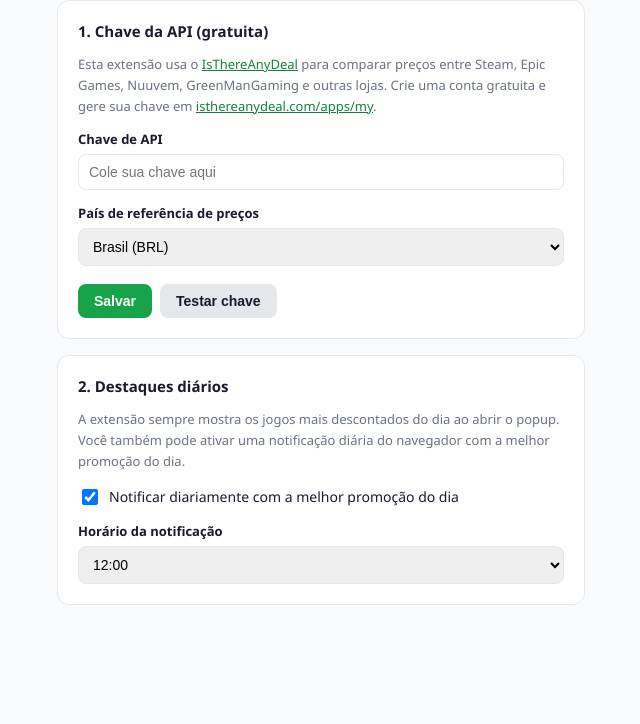
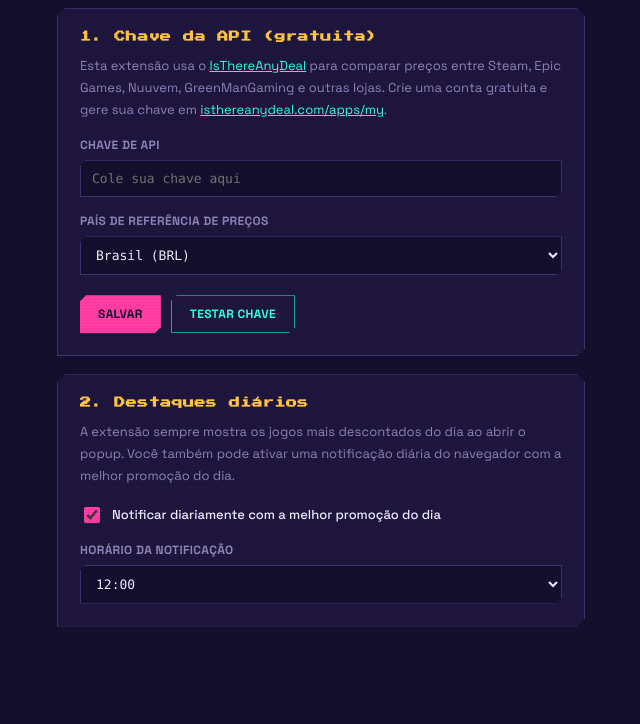
Before and after one commit to PedroRagazzo/promo-games-extensao, a browser extension: page options/options.html in a window 1280 px wide. Shown: the part 76-800 px from the top of the page, without its empty margins (319-959 px from the left). Drawn offline with Linux system fonts and the light colour scheme.

Commit message:
Reformula visual com tema "fliperama retrô"
Substitui o visual genérico (cartão branco + verde) por uma identidade
própria: fundo roxo quase-preto, painéis com cantos chanfrados, logotipo
em fonte pixelada (Press Start 2P) e três acentos neon com significado
(ciano = preço/ação, magenta = desconto, âmbar = loja oficial). Fontes
auto-hospedadas em fonts/, tokens compartilhados em shared/theme.css,
e novo ícone da extensão em pixel art.

Co-Authored-By: Claude Sonnet 5 <noreply@anthropic.com>

```diff
--- a/options/options.css
+++ b/options/options.css
@@ -1,149 +1,162 @@
-:root {
-  color-scheme: light;
-  --bg: #f9fafb;
-  --card-bg: #ffffff;
-  --text: #1a1a2e;
-  --muted: #6b7280;
-  --border: #e5e7eb;
-  --accent: #16a34a;
-  --accent-dark: #15803d;
-  font-family: "Segoe UI", system-ui, -apple-system, sans-serif;
-}
-
-* {
-  box-sizing: border-box;
-}
-
-body {
-  margin: 0;
-  background: var(--bg);
-  color: var(--text);
-}
+@import url("../shared/theme.css");
 
 main {
   max-width: 560px;
   margin: 0 auto;
-  padding: 24px 16px 60px;
+  padding: 28px 16px 60px;
+  position: relative;
+  z-index: 1;
 }
 
 header {
   display: flex;
   align-items: center;
-  gap: 10px;
-  margin-bottom: 20px;
+  gap: 12px;
+  margin-bottom: 24px;
+}
+
+header img {
+  image-rendering: pixelated;
 }
 
 header h1 {
-  font-size: 20px;
+  font-family: var(--font-display);
+  font-size: 14px;
+  letter-spacing: 0.03em;
+  text-transform: uppercase;
   margin: 0;
+  color: var(--neon-cyan);
+  text-shadow: 2px 2px 0 var(--neon-magenta-dim);
 }
 
 .card {
-  background: var(--card-bg);
+  background: var(--bg-panel);
   border: 1px solid var(--border);
-  border-radius: 12px;
-  padding: 20px;
+  padding: 22px;
+  clip-path: polygon(var(--chamfer) 0, calc(100% - var(--chamfer)) 0, 100% var(--chamfer), 100% calc(100% - var(--chamfer)), calc(100% - var(--chamfer)) 100%, var(--chamfer) 100%, 0 100%, 0 var(--chamfer));
 }
 
 .card + .card {
+  margin-top: 18px;
+}
+
+.card h2 {
+  font-family: var(--font-display);
+  font-size: 11px;
+  letter-spacing: 0.04em;
+  margin-top: 0;
+  color: var(--coin-amber);
+}
+
+.card p {
+  color: var(--muted);
+  line-height: 1.7;
+  font-size: 13px;
+}
+
+.card a {
+  color: var(--neon-cyan);
+}
+
+label {
+  display: block;
+  font-weight: 600;
+  font-size: 12px;
+  text-transform: uppercase;
+  letter-spacing: 0.03em;
+  color: var(--muted);
+  margin: 16px 0 7px;
+}
+
+input[type="text"],
+select {
+  width: 100%;
+  padding: 10px 11px;
+  background: var(--bg-deep);
+  border: 1px solid var(--border);
+  color: var(--ink);
+  font-family: var(--font-mono);
+  font-size: 13px;
+  clip-path: polygon(6px 0, 100% 0, 100% calc(100% - 6px), calc(100% - 6px) 100%, 0 100%, 0 6px);
+}
+
+input[type="text"]:focus,
+select:focus {
+  outline: none;
+  border-color: var(--neon-cyan);
+  box-shadow: 0 0 0 1px var(--neon-cyan);
+}
+
+.actions {
+  display: flex;
+  gap: 10px;
+  margin-top: 20px;
+}
+
+.primary-btn,
+.secondary-btn {
+  border: none;
+  padding: 10px 18px;
+  font-family: var(--font-body);
+  font-weight: 700;
+  font-size: 12px;
+  text-transform: uppercase;
+  letter-spacing: 0.03em;
+  cursor: pointer;
+  clip-path: polygon(6px 0, 100% 0, 100% calc(100% - 6px), calc(100% - 6px) 100%, 0 100%, 0 6px);
+  transition: transform 0.08s ease;
+}
+
+.primary-btn {
+  background: var(--neon-magenta);
+  color: var(--bg-deep);
+  box-shadow: 0 3px 0 var(--neon-magenta-dim);
+}
+
+.primary-btn:active {
+  transform: translateY(3px);
+  box-shadow: 0 0 0 var(--neon-magenta-dim);
+}
+
+.secondary-btn {
+  background: transparent;
+  color: var(--neon-cyan);
+  border: 1px solid var(--neon-cyan-dim);
+}
+
+.secondary-btn:hover {
+  background: rgba(51, 255, 224, 0.08);
+}
+
+.feedback {
   margin-top: 16px;
+  padding: 10px 12px;
+  background: rgba(51, 255, 224, 0.08);
+  border: 1px solid var(--neon-cyan-dim);
+  color: var(--neon-cyan);
+  font-size: 12px;
+}
+
+.feedback.error {
+  background: #2e1236;
+  border-color: var(--neon-magenta-dim);
+  color: var(--neon-magenta);
 }
 
 .checkbox-label {
   display: flex;
   align-items: center;
-  gap: 8px;
+  gap: 9px;
   font-weight: 500;
-  font-size: 14px;
-  margin: 14px 0 6px;
+  font-size: 13px;
+  color: var(--ink);
+  text-transform: none;
+  letter-spacing: normal;
+  margin: 16px 0 8px;
 }
 
 .checkbox-label input {
   width: 16px;
   height: 16px;
+  accent-color: var(--neon-magenta);
 }
-
-.card h2 {
-  font-size: 15px;
-  margin-top: 0;
-}
-
-.card p {
-  color: var(--muted);
-  line-height: 1.6;
-  font-size: 13px;
-}
-
-.card a {
-  color: var(--accent-dark);
-}
-
-label {
-  display: block;
-  font-weight: 600;
-  font-size: 13px;
-  margin: 14px 0 6px;
-}
-
-input[type="text"],
-select {
-  width: 100%;
-  padding: 9px 10px;
-  border: 1px solid var(--border);
-  border-radius: 8px;
-  font-size: 14px;
-}
-
-input[type="text"]:focus,
-select:focus {
-  outline: 2px solid var(--accent);
-  outline-offset: -1px;
-}
-
-.actions {
-  display: flex;
-  gap: 8px;
-  margin-top: 18px;
-}
-
-.primary-btn,
-.secondary-btn {
-  border: none;
-  padding: 9px 16px;
-  border-radius: 8px;
-  font-weight: 600;
-  cursor: pointer;
-  font-size: 14px;
-}
-
-.primary-btn {
-  background: var(--accent);
-  color: white;
-}
-
-.primary-btn:hover {
-  background: var(--accent-dark);
-}
-
-.secondary-btn {
-  background: var(--border);
-  color: var(--text);
-}
-
-.secondary-btn:hover {
-  background: #d1d5db;
-}
-
-.feedback {
-  margin-top: 14px;
-  padding: 10px;
-  border-radius: 8px;
-  background: #f0fdf4;
-  color: var(--accent-dark);
-  font-size: 13px;
-}
-
-.feedback.error {
-  background: #fee2e2;
-  color: #dc2626;
-}
--- a/popup/popup.css
+++ b/popup/popup.css
@@ -1,154 +1,186 @@
-:root {
-  color-scheme: light;
-  --bg: #ffffff;
-  --text: #1a1a2e;
-  --muted: #6b7280;
-  --border: #e5e7eb;
-  --accent: #16a34a;
-  --accent-dark: #15803d;
-  --danger: #dc2626;
-  --chip-bg: #f3f4f6;
-  --official-bg: #dbeafe;
-  --official-text: #1d4ed8;
-  --third-party-bg: #fef3c7;
-  --third-party-text: #92400e;
-  font-family: "Segoe UI", system-ui, -apple-system, sans-serif;
-}
-
-* {
-  box-sizing: border-box;
-}
+@import url("../shared/theme.css");
 
 body {
-  width: 360px;
-  margin: 0;
-  background: var(--bg);
-  color: var(--text);
-  font-size: 14px;
+  width: 380px;
+  font-size: 13px;
+  line-height: 1.5;
 }
 
 .app-header {
   display: flex;
   align-items: center;
-  gap: 8px;
-  padding: 10px 12px;
-  border-bottom: 1px solid var(--border);
+  gap: 10px;
+  padding: 12px 14px;
+  border-bottom: 2px solid var(--border);
+  background: var(--bg-panel);
+  position: relative;
+  z-index: 1;
+}
+
+.app-header img {
+  image-rendering: pixelated;
 }
 
 .app-header h1 {
-  font-size: 15px;
+  font-family: var(--font-display);
+  font-size: 11px;
+  letter-spacing: 0.04em;
+  text-transform: uppercase;
   margin: 0;
   flex: 1;
+  color: var(--neon-cyan);
+  text-shadow: 2px 2px 0 var(--neon-magenta-dim);
 }
 
 .icon-btn {
   background: none;
-  border: none;
-  font-size: 16px;
+  border: 1px solid var(--border);
+  color: var(--muted);
+  font-size: 14px;
   cursor: pointer;
-  color: var(--muted);
-  padding: 4px;
-  border-radius: 6px;
+  padding: 5px 7px;
+  clip-path: polygon(4px 0, 100% 0, 100% calc(100% - 4px), calc(100% - 4px) 100%, 0 100%, 0 4px);
 }
 
 .icon-btn:hover {
-  background: var(--chip-bg);
+  border-color: var(--neon-cyan-dim);
+  color: var(--neon-cyan);
 }
 
 #app {
-  padding: 12px;
+  padding: 14px;
   min-height: 160px;
   max-height: 480px;
   overflow-y: auto;
+  position: relative;
+  z-index: 1;
+}
+
+#app::-webkit-scrollbar {
+  width: 8px;
+}
+#app::-webkit-scrollbar-track {
+  background: var(--bg-deep);
+}
+#app::-webkit-scrollbar-thumb {
+  background: var(--border);
 }
 
 .state-view p {
   color: var(--muted);
-  line-height: 1.5;
+  line-height: 1.6;
 }
 
 .search-form {
   display: flex;
-  gap: 6px;
-  margin-bottom: 10px;
+  gap: 8px;
+  margin-bottom: 16px;
 }
 
 #searchInput {
   flex: 1;
-  padding: 8px 10px;
+  padding: 9px 10px;
+  background: var(--bg-deep);
   border: 1px solid var(--border);
-  border-radius: 8px;
-  font-size: 14px;
+  color: var(--ink);
+  font-family: var(--font-mono);
+  font-size: 13px;
+  clip-path: polygon(6px 0, 100% 0, 100% calc(100% - 6px), calc(100% - 6px) 100%, 0 100%, 0 6px);
+}
+
+#searchInput::placeholder {
+  color: var(--muted);
 }
 
 #searchInput:focus {
-  outline: 2px solid var(--accent);
-  outline-offset: -1px;
+  outline: none;
+  border-color: var(--neon-cyan);
+  box-shadow: 0 0 0 1px var(--neon-cyan);
 }
 
 .primary-btn {
-  background: var(--accent);
-  color: white;
+  background: var(--neon-magenta);
+  color: var(--bg-deep);
   border: none;
-  padding: 8px 14px;
-  border-radius: 8px;
-  font-weight: 600;
+  padding: 9px 16px;
+  font-family: var(--font-body);
+  font-weight: 700;
+  font-size: 12px;
+  text-transform: uppercase;
+  letter-spacing: 0.03em;
   cursor: pointer;
+  clip-path: polygon(6px 0, 100% 0, 100% calc(100% - 6px), calc(100% - 6px) 100%, 0 100%, 0 6px);
+  box-shadow: 0 3px 0 var(--neon-magenta-dim);
+  transition: transform 0.08s ease, box-shadow 0.08s ease;
 }
 
 .primary-btn:hover {
-  background: var(--accent-dark);
+  filter: brightness(1.08);
+}
+
+.primary-btn:active {
+  transform: translateY(3px);
+  box-shadow: 0 0 0 var(--neon-magenta-dim);
 }
 
 .primary-btn:disabled {
-  opacity: 0.6;
+  opacity: 0.5;
   cursor: default;
+  box-shadow: 0 3px 0 var(--neon-magenta-dim);
+  transform: none;
 }
 
 .link-btn {
   background: none;
   border: none;
-  color: var(--accent-dark);
+  color: var(--neon-cyan);
   font-weight: 600;
   cursor: pointer;
   padding: 4px 0;
-  margin-bottom: 8px;
-  font-size: 13px;
+  font-size: 12px;
+  font-family: var(--font-body);
+}
+
+.link-btn:hover {
+  text-decoration: underline;
 }
 
 .status-msg {
-  padding: 10px;
-  border-radius: 8px;
-  background: var(--chip-bg);
+  padding: 10px 12px;
+  background: var(--bg-panel);
+  border: 1px solid var(--border);
   color: var(--muted);
   margin-bottom: 10px;
-  line-height: 1.4;
+  line-height: 1.5;
+  font-size: 12px;
 }
 
 .status-msg.error {
-  background: #fee2e2;
-  color: var(--danger);
+  background: #2e1236;
+  border-color: var(--neon-magenta-dim);
+  color: var(--neon-magenta);
 }
 
 .results-header {
   display: flex;
   align-items: center;
   gap: 8px;
-  margin-bottom: 8px;
+  margin-bottom: 10px;
 }
 
 .results-header h2 {
-  font-size: 13px;
+  font-family: var(--font-display);
+  font-size: 9px;
+  letter-spacing: 0.06em;
   margin: 0;
   flex: 1;
-  color: var(--muted);
+  color: var(--coin-amber);
   text-transform: uppercase;
-  letter-spacing: 0.03em;
 }
 
 .results-header .link-btn {
   margin: 0;
-  font-size: 12px;
+  font-size: 11px;
 }
 
 .highlight-title-row {
@@ -163,11 +195,16 @@ body {
   text-align: left;
   font: inherit;
   color: inherit;
-  margin-bottom: 6px;
+  margin-bottom: 8px;
 }
 
 .highlight-title-row .result-title {
-  font-weight: 600;
+  font-weight: 700;
+  color: var(--ink);
+}
+
+.highlight-title-row:hover .result-title {
+  color: var(--neon-cyan);
 }
 
 .results-list,
@@ -177,36 +214,37 @@ body {
   padding: 0;
   display: flex;
   flex-direction: column;
-  gap: 8px;
+  gap: 10px;
 }
 
 .result-item {
   display: flex;
   align-items: center;
   gap: 10px;
-  padding: 8px;
+  padding: 9px 10px;
   border: 1px solid var(--border);
-  border-radius: 8px;
+  background: var(--bg-panel);
   cursor: pointer;
-  background: none;
   width: 100%;
   text-align: left;
-  font-size: 14px;
-  color: var(--text);
+  font-family: var(--font-body);
+  font-size: 13px;
+  color: var(--ink);
+  clip-path: polygon(6px 0, 100% 0, 100% calc(100% - 6px), calc(100% - 6px) 100%, 0 100%, 0 6px);
 }
 
 .result-item:hover {
-  border-color: var(--accent);
-  background: #f0fdf4;
+  border-color: var(--neon-cyan-dim);
+  background: var(--bg-panel-raised);
 }
 
 .result-thumb {
   width: 32px;
   height: 32px;
-  border-radius: 6px;
   object-fit: cover;
-  background: var(--chip-bg);
+  background: var(--bg-deep);
   flex-shrink: 0;
+  image-rendering: pixelated;
 }
 
 .result-title {
@@ -217,11 +255,11 @@ body {
 }
 
 .result-type-tag {
-  font-size: 11px;
+  font-size: 9px;
+  font-family: var(--font-display);
   color: var(--muted);
-  background: var(--chip-bg);
-  padding: 2px 6px;
-  border-radius: 999px;
+  border: 1px solid var(--border);
+  padding: 3px 5px;
   flex-shrink: 0;
 }
 
@@ -229,66 +267,89 @@ body {
   display: flex;
   align-items: center;
   gap: 10px;
-  margin-bottom: 10px;
+  margin-bottom: 14px;
 }
 
 .game-header img {
-  width: 56px;
-  height: 56px;
-  border-radius: 8px;
+  width: 52px;
+  height: 52px;
   object-fit: cover;
-  background: var(--chip-bg);
+  background: var(--bg-panel);
+  image-rendering: pixelated;
 }
 
 .game-header h2 {
-  font-size: 15px;
+  font-size: 14px;
+  font-weight: 700;
   margin: 0;
+  color: var(--ink);
 }
 
 .deal-item {
+  padding: 11px 12px;
+  clip-path: polygon(var(--chamfer-sm) 0, calc(100% - var(--chamfer-sm)) 0, 100% var(--chamfer-sm), 100% calc(100% - var(--chamfer-sm)), calc(100% - var(--chamfer-sm)) 100%, var(--chamfer-sm) 100%, 0 100%, 0 var(--chamfer-sm));
+  background: var(--bg-panel);
   border: 1px solid var(--border);
-  border-radius: 10px;
-  padding: 10px;
 }
 
 .deal-item.best {
-  border-color: var(--accent);
-  background: #f0fdf4;
+  border-color: var(--neon-cyan);
+  box-shadow: 0 0 0 1px var(--neon-cyan-dim);
 }
 
 .deal-top-row {
   display: flex;
   align-items: center;
   gap: 6px;
-  margin-bottom: 4px;
+  margin-bottom: 6px;
 }
 
 .deal-shop-name {
-  font-weight: 600;
+  font-weight: 700;
   flex: 1;
+  color: var(--ink);
 }
 
 .badge {
-  font-size: 10px;
+  font-size: 9px;
   font-weight: 700;
-  padding: 2px 6px;
-  border-radius: 999px;
+  padding: 3px 6px;
   text-transform: uppercase;
+  letter-spacing: 0.02em;
+  border: 1px solid transparent;
 }
 
 .badge.official {
-  background: var(--official-bg);
-  color: var(--official-text);
+  border-color: var(--coin-amber-dim);
+  color: var(--coin-amber);
+  background: rgba(255, 197, 66, 0.08);
+}
+
+.badge.official::before {
+  content: "● ";
 }
 
 .badge.third-party {
-  background: var(--third-party-bg);
-  color: var(--third-party-text);
+  border-color: var(--neon-cyan-dim);
+  color: var(--neon-cyan);
+  background: rgba(51, 255, 224, 0.06);
 }
 
 .badge.best-price {
-  background: var(--accent);
-  color: white;
+  background: var(--neon-magenta);
+  color: var(--bg-deep);
+  transform: skewX(-8deg);
+  box-shadow: 0 0 8px rgba(255, 62, 165, 0.6);
+  animation: pulse-glow 1.8s ease-in-out infinite;
+}
+
+@keyframes pulse-glow {
+  0%, 100% {
+    box-shadow: 0 0 6px rgba(255, 62, 165, 0.45);
+  }
+  50% {
+    box-shadow: 0 0 12px rgba(255, 62, 165, 0.85);
+  }
 }
 
 .deal-price-row {
@@ -296,12 +357,13 @@ body {
   align-items: baseline;
   gap: 8px;
   margin-bottom: 6px;
+  font-family: var(--font-mono);
 }
 
 .deal-price-current {
   font-size: 17px;
   font-weight: 700;
-  color: var(--accent-dark);
+  color: var(--neon-cyan);
 }
 
 .deal-price-regular {
@@ -313,21 +375,24 @@ body {
 .deal-cut {
   font-size: 12px;
   font-weight: 700;
-  color: var(--danger);
+  color: var(--neon-magenta);
 }
 
 .deal-voucher {
-  font-size: 12px;
-  color: var(--official-text);
+  font-size: 11px;
+  color: var(--coin-amber);
   margin-bottom: 6px;
+  font-family: var(--font-mono);
 }
 
 .deal-link {
   display: inline-block;
-  font-size: 13px;
-  font-weight: 600;
-  color: var(--accent-dark);
+  font-size: 12px;
+  font-weight: 700;
+  color: var(--neon-cyan);
   text-decoration: none;
+  text-transform: uppercase;
+  letter-spacing: 0.02em;
 }
 
 .deal-link:hover {
@@ -335,30 +400,33 @@ body {
 }
 
 .history-low {
-  margin-top: 10px;
-  font-size: 12px;
+  margin-top: 12px;
+  font-size: 11px;
   color: var(--muted);
   text-align: center;
+  font-family: var(--font-mono);
 }
 
 .app-footer {
   text-align: center;
-  font-size: 11px;
+  font-size: 10px;
   color: var(--muted);
-  padding: 8px;
+  padding: 10px;
   border-top: 1px solid var(--border);
+  position: relative;
+  z-index: 1;
 }
 
 .app-footer a {
-  color: var(--muted);
+  color: var(--neon-cyan-dim);
 }
 
 .spinner {
   display: inline-block;
-  width: 14px;
-  height: 14px;
+  width: 12px;
+  height: 12px;
   border: 2px solid var(--border);
-  border-top-color: var(--accent);
+  border-top-color: var(--neon-cyan);
   border-radius: 50%;
   animation: spin 0.7s linear infinite;
   vertical-align: middle;
--- /dev/null
+++ b/shared/theme.css
@@ -0,0 +1,140 @@
+/* Tema "Fliperama Retrô" — fontes e tokens compartilhados entre popup e opções. */
+
+@font-face {
+  font-family: "Press Start 2P";
+  src: url("../fonts/press-start-2p-400.woff2") format("woff2");
+  font-weight: 400;
+  font-style: normal;
+  font-display: swap;
+}
+@font-face {
+  font-family: "Space Grotesk";
+  src: url("../fonts/space-grotesk-400.woff2") format("woff2");
+  font-weight: 400;
+  font-style: normal;
+  font-display: swap;
+}
+@font-face {
+  font-family: "Space Grotesk";
+  src: url("../fonts/space-grotesk-500.woff2") format("woff2");
+  font-weight: 500;
+  font-style: normal;
+  font-display: swap;
+}
+@font-face {
+  font-family: "Space Grotesk";
+  src: url("../fonts/space-grotesk-700.woff2") format("woff2");
+  font-weight: 700;
+  font-style: normal;
+  font-display: swap;
+}
+
+:root {
+  color-scheme: dark;
+
+  /* Cabine do fliperama: roxo quase-preto, painel um tom acima. */
+  --bg-deep: #150f2e;
+  --bg-panel: #1f1640;
+  --bg-panel-raised: #2a1c57;
+  --border: #40316f;
+  --border-dim: #2c2153;
+
+  --ink: #f1ecff;
+  --muted: #9086b8;
+
+  /* Luzes de letreiro: ciano = informação/ação, magenta = promoção/destaque, âmbar = moeda/oficial. */
+  --neon-cyan: #33ffe0;
+  --neon-cyan-dim: #1fa891;
+  --neon-magenta: #ff3ea5;
+  --neon-magenta-dim: #b2266f;
+  --coin-amber: #ffc542;
+  --coin-amber-dim: #b08a2e;
+
+  --danger: var(--neon-magenta);
+
+  --font-display: "Press Start 2P", "Courier New", monospace;
+  --font-body: "Space Grotesk", system-ui, -apple-system, sans-serif;
+  --font-mono: ui-monospace, "SFMono-Regular", Consolas, "Liberation Mono", Menlo, monospace;
+
+  --chamfer: 8px;
+  --chamfer-sm: 5px;
+}
+
+* {
+  box-sizing: border-box;
+}
+
+body {
+  margin: 0;
+  background: var(--bg-deep);
+  color: var(--ink);
+  font-family: var(--font-body);
+  position: relative;
+}
+
+/* Varredura de CRT: bem sutil, só textura ambiente. */
+body::before {
+  content: "";
+  position: fixed;
+  inset: 0;
+  pointer-events: none;
+  z-index: 50;
+  background: repeating-linear-gradient(
+    to bottom,
+    rgba(0, 0, 0, 0.22) 0px,
+    rgba(0, 0, 0, 0.22) 1px,
+    transparent 1px,
+    transparent 3px
+  );
+  mix-blend-mode: overlay;
+  opacity: 0.5;
+}
+
+::selection {
+  background: var(--neon-magenta);
+  color: var(--bg-deep);
+}
+
+/* Painel com cantos chanfrados — a "janela de gabinete" que dá identidade ao layout. */
+.pixel-panel {
+  clip-path: polygon(
+    var(--chamfer) 0,
+    calc(100% - var(--chamfer)) 0,
+    100% var(--chamfer),
+    100% calc(100% - var(--chamfer)),
+    calc(100% - var(--chamfer)) 100%,
+    var(--chamfer) 100%,
+    0 calc(100% - var(--chamfer)),
+    0 var(--chamfer)
+  );
+  background: var(--bg-panel);
+  border: 1px solid var(--border);
+}
+
+.pixel-panel-sm {
+  clip-path: polygon(
+    var(--chamfer-sm) 0,
+    calc(100% - var(--chamfer-sm)) 0,
+    100% var(--chamfer-sm),
+    100% calc(100% - var(--chamfer-sm)),
+    calc(100% - var(--chamfer-sm)) 100%,
+    var(--chamfer-sm) 100%,
+    0 calc(100% - var(--chamfer-sm)),
+    0 var(--chamfer-sm)
+  );
+}
+
+.eyebrow {
+  font-family: var(--font-display);
+  font-size: 9px;
+  letter-spacing: 0.05em;
+  color: var(--muted);
+  text-transform: uppercase;
+}
+
+@media (prefers-reduced-motion: reduce) {
+  * {
+    animation-duration: 0.001ms !important;
+    transition-duration: 0.001ms !important;
+  }
+}
```
Also changed, not shown: README.md, fonts/press-start-2p-400.woff2 (added), fonts/space-grotesk-400.woff2 (added), fonts/space-grotesk-500.woff2 (added), fonts/space-grotesk-700.woff2 (added), icons/icon128.png, icons/icon16.png, icons/icon32.png, icons/icon48.png.
